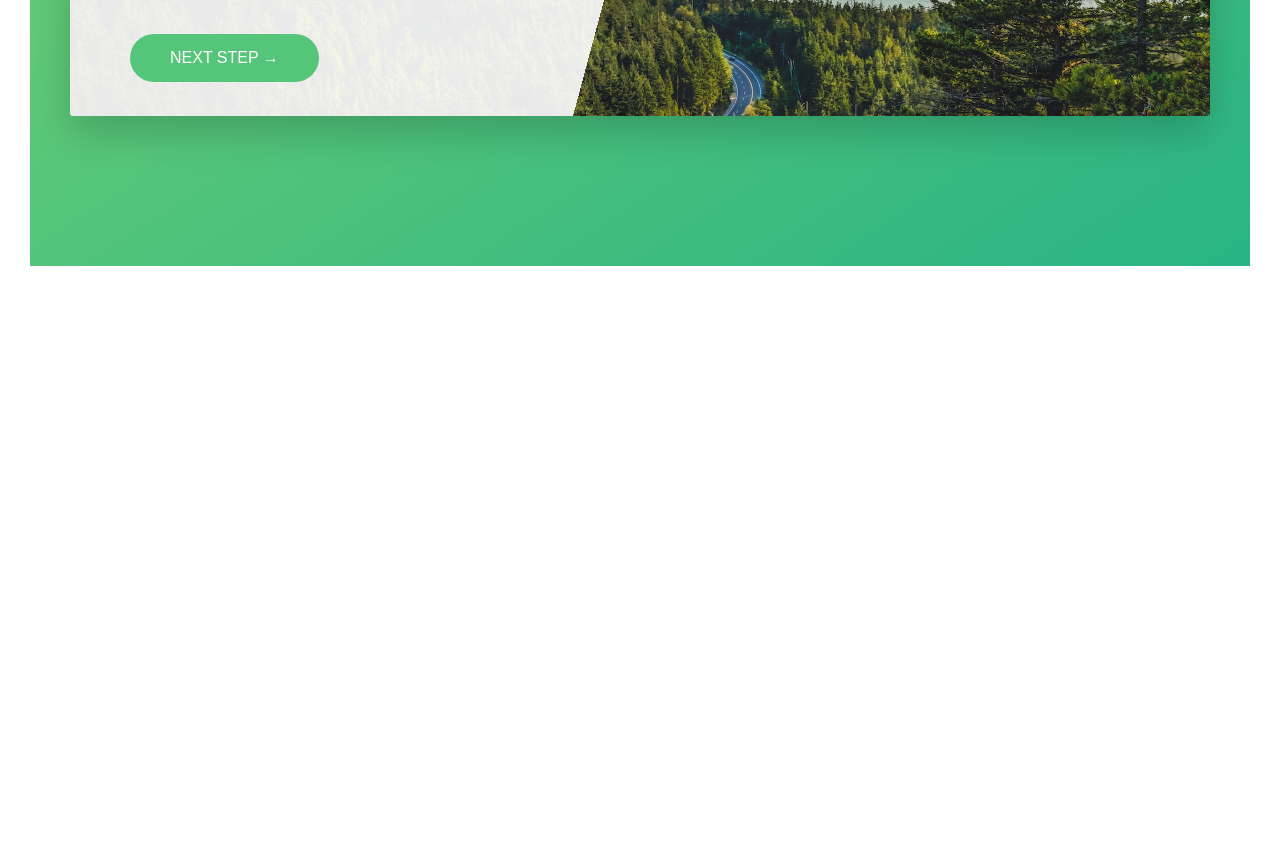
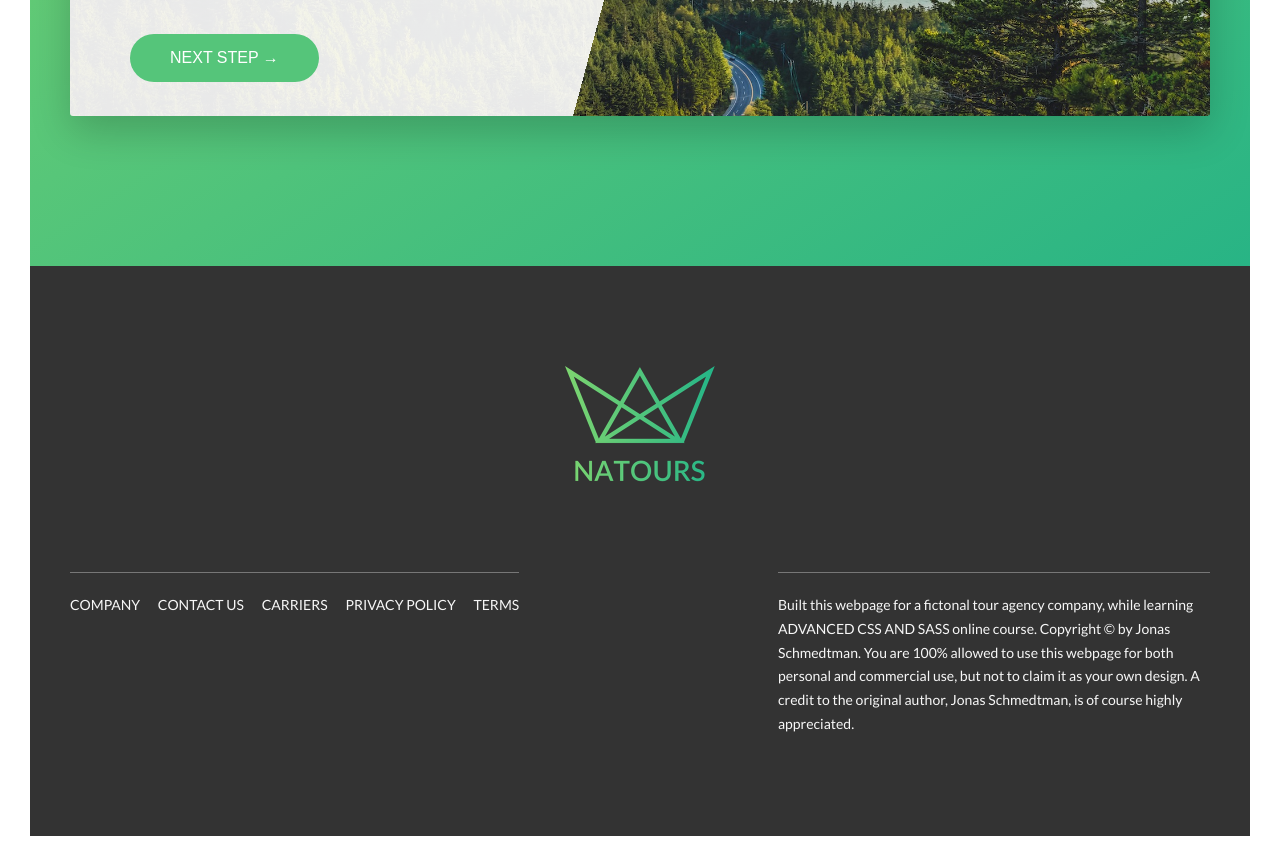
Before and after one commit to rmamchyk/natours, a website: page index.html in a window 1280 px wide. Shown: the part 5016-5882 px from the top of the page. Before the commit the page ends 5312 px from the top, so only its background shows below. Drawn offline with Linux system fonts and the light colour scheme.

Commit message:
Implemented Footer section

```diff
--- a/index.html
+++ b/index.html
@@ -312,6 +312,30 @@
             </section>
         </main>
 
+        <footer class="footer">
+            <div class="footer__logo-box">
+                <img src="img/logo-green-2x.png" alt="Full logo" class="footer__logo">
+            </div>
+            <div class="row">
+                <div class="col-1-of-2">
+                    <div class="footer__navigation">
+                        <ul class="footer__list">
+                            <li class="footer__item"><a href="#" class="footer__link">Company</a></li>
+                            <li class="footer__item"><a href="#" class="footer__link">Contact us</a></li>
+                            <li class="footer__item"><a href="#" class="footer__link">Carriers</a></li>
+                            <li class="footer__item"><a href="#" class="footer__link">Privacy policy</a></li>
+                            <li class="footer__item"><a href="#" class="footer__link">Terms</a></li>
+                        </ul>
+                    </div>
+                </div>
+                <div class="col-1-of-2">
+                    <p class="footer__copyright">
+                        Built this webpage for a fictonal tour agency company, while learning <a href="https://www.udemy.com/advanced-css-and-sass/" target="_blank" class="footer__link">Advanced CSS and Sass</a> online course. Copyright &copy; by Jonas Schmedtman. You are 100% allowed to use this webpage for both personal and commercial use, but not to claim it as your own design. A credit to the original author, Jonas Schmedtman, is of course highly appreciated.
+                    </p>
+                </div>
+            </div>
+        </footer>
+
         <!--
         <section class="grid-test">
             <div class="row">
--- a/sass/abstracts/_variables.scss
+++ b/sass/abstracts/_variables.scss
@@ -14,6 +14,7 @@ $color-grey-light-2: #eee;
 
 $color-gray-dark: #777;
 $color-gray-dark-2: #999;
+$color-gray-dark-3: #333;
 
 $color-white: #fff;
 $color-black: #000;
--- /dev/null
+++ b/sass/layout/_footer.scss
@@ -0,0 +1,60 @@
+.footer {
+    background-color: $color-gray-dark-3;
+    padding: 10rem 0;
+    font-size: 1.4rem;
+    color: $color-grey-light-1;
+
+    &__logo-box {
+        text-align: center;
+        margin-bottom: 8rem;
+    }
+
+    &__logo {
+        width: 15rem;
+        height: auto;
+    }
+
+    &__navigation {
+        border-top: 1px solid $color-gray-dark;
+        padding-top: 2rem;
+        display: inline-block;
+    }
+
+    &__list {
+        list-style: none;
+    }
+
+    &__item {
+        display: inline-block;
+
+        &:not(:last-child) {
+            margin-right: 1.5rem;
+        }
+    }
+
+    &__link {
+        &:link,
+        &:visited {
+            color: $color-grey-light-1;
+            background-color: $color-gray-dark-3;
+            text-decoration: none;
+            text-transform: uppercase;
+            display: inline-block;
+            transition: all .2s;
+        }
+
+        &:hover,
+        &:active {
+            color: $color-primary;
+            box-shadow: 0 1rem 2rem rgba($color-black, .4);
+            transform: rotate(5deg) scale(1.2);
+        }
+    }
+
+    &__copyright {
+        border-top: 1px solid $color-gray-dark;
+        padding-top: 2rem;
+        width: 80%;
+        float: right;
+    }
+}
--- a/sass/main.scss
+++ b/sass/main.scss
@@ -17,5 +17,6 @@
 
 @import "layout/header";
 @import "layout/grid";
+@import "layout/footer";
 
 @import "pages/home";
```
Also changed, not shown: css/style.css.
